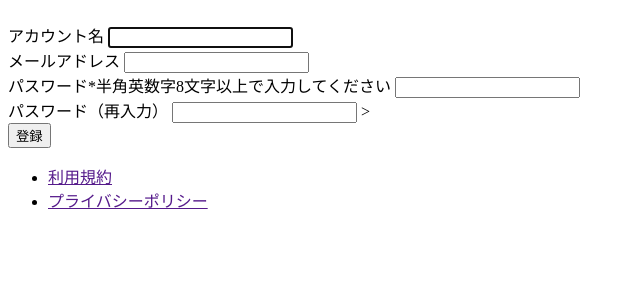
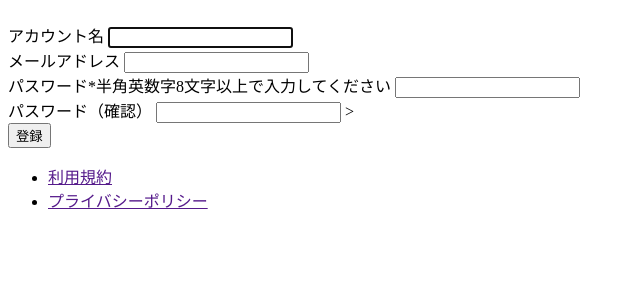
Before and after one commit to nodoguro68/board_app, a PHP site: page /php/page/signup.php in a window 1280 px wide. Shown: the part 171-471 px from the top of the page, without its empty margins (0-640 px from the left). Run offline with PHP 8.4, Linux system fonts and the light colour scheme.

Commit message:
パスワードの文言変更

```diff
--- a/php/page/signup.php
+++ b/php/page/signup.php
@@ -31,7 +31,7 @@ require_once 'templete/header.php';
                     <span class="err-msg"></span>
                 </div>
                 <div class="form__group">
-                    <label class="form__label">パスワード（再入力）</label>
+                    <label class="form__label">パスワード（確認）</label>
                     <input type="password" name="pass_re" value="" class="form__input" id="pass_re">
                     <span class="err-msg">></span>
                 </div>
```
